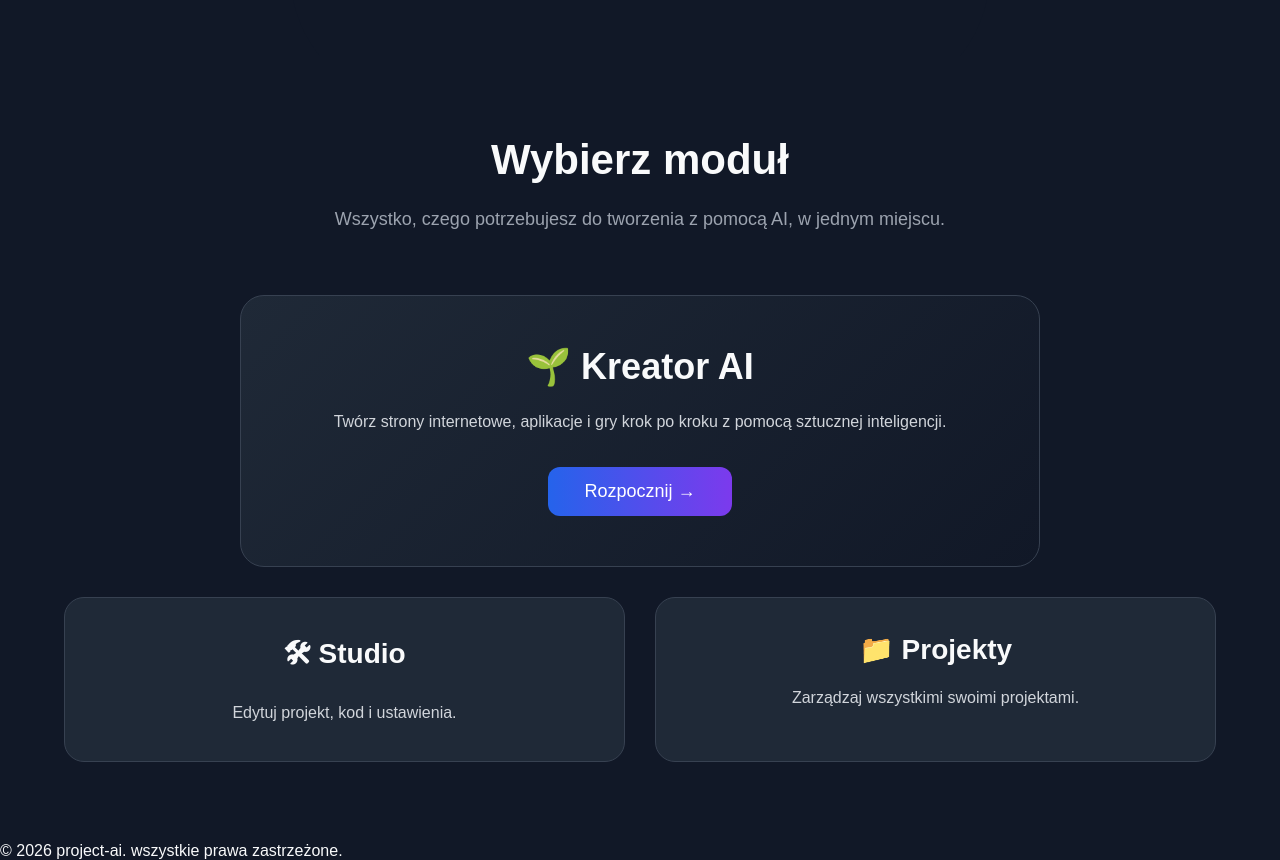
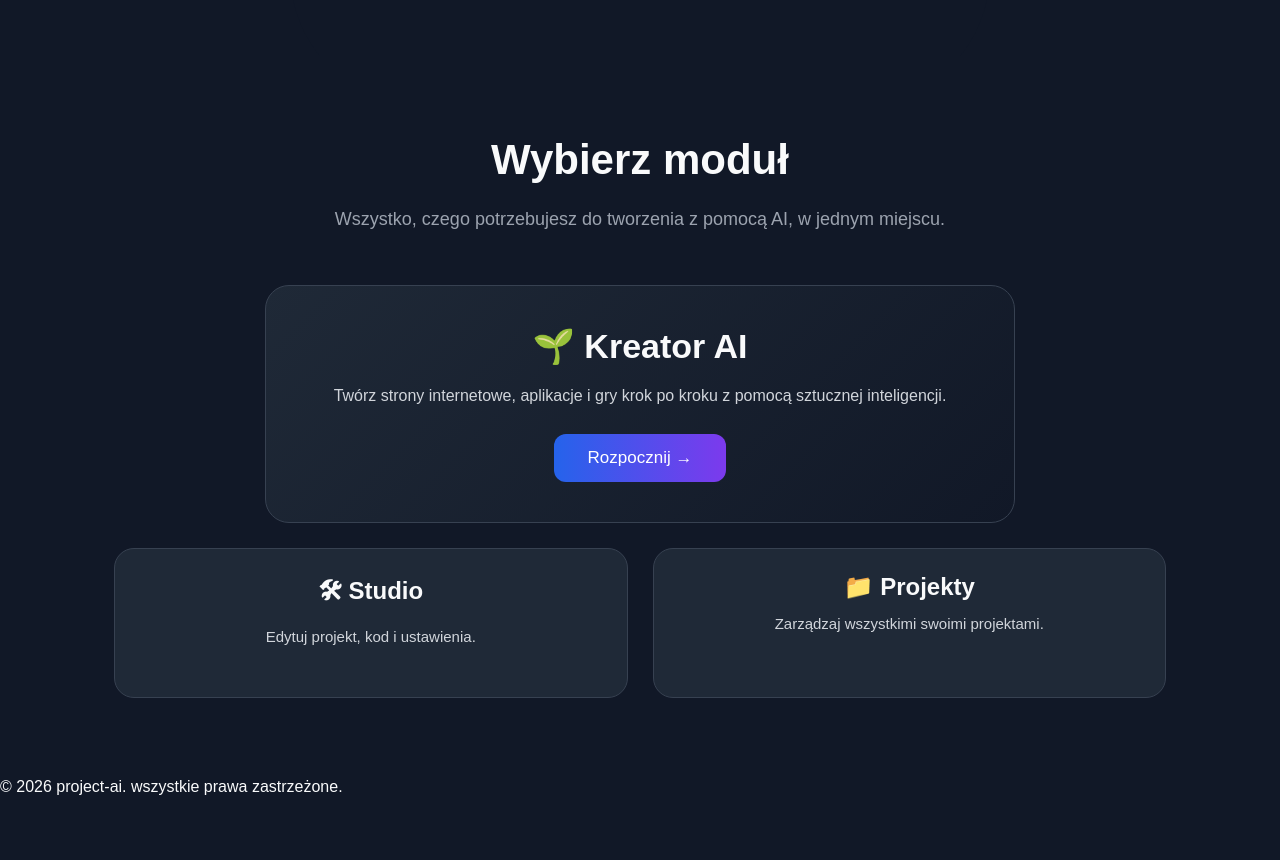
Before and after one commit to PrzemoNH/project-ai, a Next.js app: page / in a window 1280 px wide. Shown: the part 720-1580 px from the top of the page. After the commit the page ends 1516 px from the top, so only its background shows below. Built offline with nearby package versions, Linux system fonts and the light colour scheme.

Commit message:
Update globals.css

```diff
--- a/app/globals.css
+++ b/app/globals.css
@@ -80,7 +80,7 @@ button {
 =========================== */
 
 .features {
-  max-width: 1200px;
+  max-width: 1100px;
   margin: 80px auto;
   padding: 0 24px;
   text-align: center;
@@ -92,92 +92,139 @@ button {
 }
 
 .features-subtitle {
-  max-width: 760px;
-  margin: 0 auto 60px;
+  max-width: 700px;
+  margin: 0 auto 50px;
   color: #9ca3af;
   line-height: 1.7;
   font-size: 18px;
 }
 
 
-/* GŁÓWNY MODUŁ */
+/* ===========================
+   MAIN FEATURE - KREATOR
+=========================== */
 
 .feature-main {
-  max-width: 800px;
+  max-width: 750px;
   margin: 0 auto;
+
   background: linear-gradient(
     135deg,
     #1f2937,
     #111827
   );
+
   border: 1px solid #374151;
   border-radius: 24px;
-  padding: 50px;
+
+  padding: 40px;
+
   text-align: center;
-  transition: transform 0.3s ease, border-color 0.3s ease;
+
+  transition:
+    transform 0.3s ease,
+    border-color 0.3s ease;
 }
 
 .feature-main:hover {
-  transform: translateY(-8px);
+  transform: translateY(-6px);
   border-color: #2563eb;
 }
 
 .feature-main h3 {
-  font-size: 36px;
-  margin-bottom: 20px;
+  font-size: 34px;
+  margin-bottom: 16px;
 }
 
 .feature-main p {
   color: #d1d5db;
-  line-height: 1.8;
-  margin-bottom: 30px;
+  line-height: 1.7;
+  margin-bottom: 25px;
 }
 
 .feature-main button {
-  padding: 14px 36px;
+  padding: 14px 34px;
+
   border: none;
   border-radius: 12px;
-  font-size: 18px;
+
+  font-size: 17px;
+
   background: linear-gradient(
     90deg,
     #2563eb,
     #7c3aed
   );
+
   color: white;
+
+  transition: transform 0.2s ease;
+}
+
+.feature-main button:hover {
+  transform: scale(1.05);
 }
 
 
-/* DWA MNIEJSZE MODUŁY */
+/* ===========================
+   SMALL FEATURES
+=========================== */
 
 .features-grid {
   display: grid;
+
   grid-template-columns: 1fr 1fr;
-  gap: 30px;
-  width: 100%;
-  margin-top: 30px;
+
+  gap: 25px;
+
+  margin-top: 25px;
 }
 
+
 .feature-card {
+
   background: #1f2937;
+
   border: 1px solid #374151;
+
   border-radius: 20px;
-  padding: 35px;
-  transition: transform 0.25s ease, border-color 0.25s ease;
+
+  padding: 24px;
+
+  min-height: 150px;
+
+  transition:
+    transform 0.25s ease,
+    border-color 0.25s ease;
 }
 
+
 .feature-card:hover {
-  transform: translateY(-8px);
+
+  transform: translateY(-6px);
+
   border-color: #2563eb;
+
 }
 
+
 .feature-card h3 {
-  font-size: 28px;
-  margin-bottom: 18px;
+
+  font-size: 24px;
+
+  margin-bottom: 12px;
+
 }
 
+
 .feature-card p {
+
   color: #d1d5db;
-  line-height: 1.7;
+
+  line-height: 1.5;
+
+  font-size: 15px;
+
 }
 
 
@@ -191,16 +238,23 @@ button {
     width: 320px;
   }
 
+
   .features h2 {
     font-size: 32px;
   }
 
+
   .feature-main {
-    padding: 35px 20px;
+
+    padding: 30px 20px;
+
   }
 
-.features-grid {
-  grid-template-columns: 1fr 1fr;
-}
+
+  .features-grid {
+
+    grid-template-columns: 1fr;
+
+  }
 
 }
```
